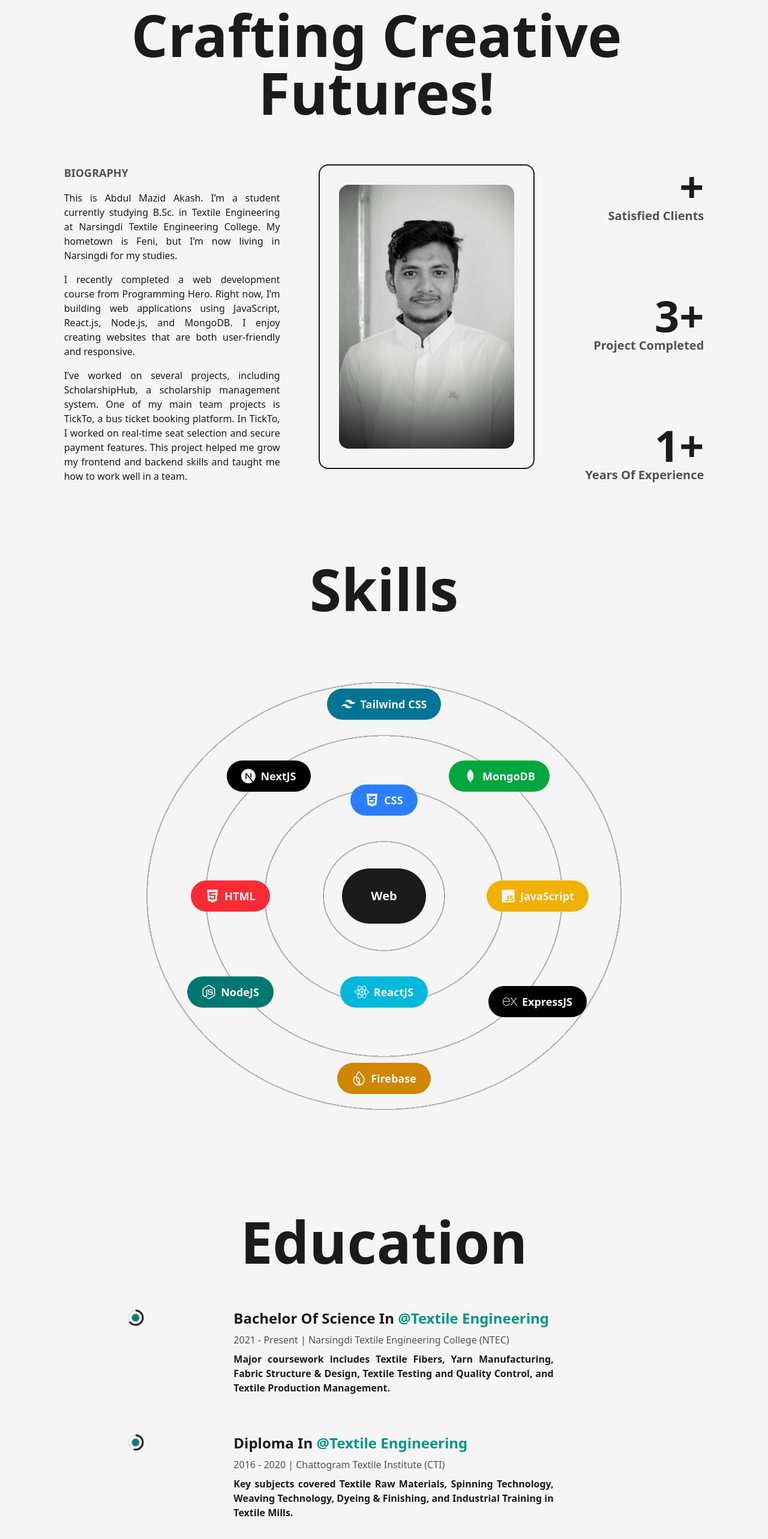
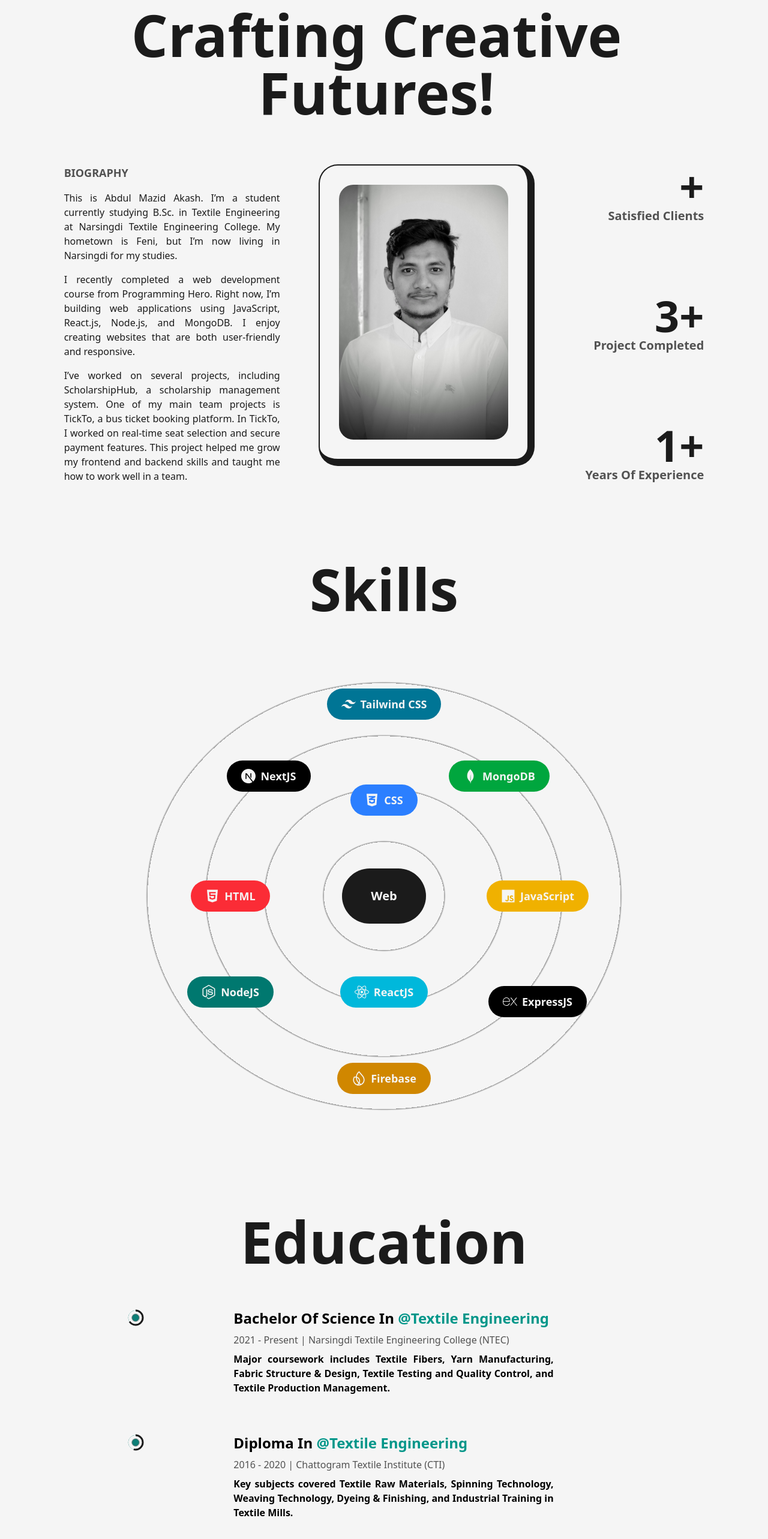
Before and after one commit to abdulmazidakash/f-next-js-portfolio-2025, a Next.js app: page /about in a window 1280 px wide. Shown: the part 164-2730 px from the top of the page at 60% size. Built offline with nearby package versions, Linux system fonts and the light colour scheme.

Commit message:
about page image border add

```diff
--- a/src/app/globals.css
+++ b/src/app/globals.css
@@ -1,7 +1,8 @@
 @import "tailwindcss";
 @plugin "daisyui";
 
-@theme  {
+
+@theme{
   --color-dark: #1b1b1b;
   --color-light: #f5f5f5;
   --color-primary: #b63e96;
--- a/src/app/projects/components/ProjectPage.jsx
+++ b/src/app/projects/components/ProjectPage.jsx
@@ -22,7 +22,7 @@ const FeaturedProject = ({ type, title, summary, img, link, github }) => {
       "
     >
       {/* Dark border box */}
-      <div className="absolute top-0 -right-2 sm:-right-3 -z-10 w-[101%] h-[102%] sm:h-[103%] rounded-[2rem] bg-dark rounded-br-3xl" />
+      <div className="absolute top-0 -right-2 sm:-right-3 -z-10 w-[101%] h-[102%] sm:h-[103%] rounded-[2rem] rounded-br-3xl" />
       {/* Image box */}
       <Link
         className="w-full cursor-pointer overflow-hidden rounded-lg"
--- a/src/components/Education.jsx
+++ b/src/components/Education.jsx
@@ -14,11 +14,11 @@ const Details = ({degree, department, companyLink, time, address, work}) =>{
 		whileInView={{y:0}}
 		transition={{duration:0.5, type:'spring'}}
 		>
-			<h3 className='capitalize font-bold text-xl sm:text-2xl md:text-xl lg:text-2xl mb-2 text-dark'>{degree}&nbsp;<a href={companyLink} target='_blank' className='text-teal-600 capitalize'>@{department}</a></h3>
+			<h3 className='capitalize font-bold text-xl sm:text-2xl md:text-xl lg:text-2xl mb-2'>{degree}&nbsp;<a href={companyLink} target='_blank' className='text-teal-600 capitalize'>@{department}</a></h3>
 			<span className='capitalize font-medium text-dark/75'>
 				{time} | {address}
 			</span>
-			<p className='w-full text-justify mt-2 font-semibold text-dark'>
+			<p className='w-full text-justify mt-2 font-semibold'>
 				{work}
 			</p>
 		</motion.div>
@@ -37,7 +37,7 @@ export default function Experience() {
 	<div className='my-32'>
 		<h2 className='w-full font-bold text-2xl sm:text-3xl md:text-4xl lg:text-6xl xl:text-8xl mb-4 sm:mb-6 md:mb-8 lg:mb-16 text-center text-dark'>Education</h2>
 
-		<div ref={ref} className='w-10/12 mx-auto relative '>
+		<div ref={ref} className='w-10/12 mx-auto relative text-black'>
 			{/* sidebar div  */}
 			<motion.div
 				style={{ scaleY: scrollYProgress }}
@@ -47,7 +47,6 @@ export default function Experience() {
 					top-0
 					w-[2px] sm:w-[3px] md:w-[3px] lg:w-[4px]
 					h-full
-					text-dark text-dark
 					bg-dark
 					origin-top
 				">
--- a/src/components/LiIcon.jsx
+++ b/src/components/LiIcon.jsx
@@ -9,10 +9,11 @@ export default function LiIcon({reference}) {
 		})
 return (
 <div>
-	<figure className='absolute  -left-13 sm:left-10 md:left-0 lg:left-0 stroke-dark'>
+	<figure className='absolute text-dark  -left-13 sm:left-10 md:left-0 lg:left-0 stroke-dark'>
 			<svg
 			className='
 			-rotate-90
+
 			md:w-[60px] md:h-[60px]
 			sm:w-[40px] sm:h-[40px]
 			'  width={'75'} height={'75'} viewBox='0 0 100 100'>
--- a/src/components/about/AboutPage.jsx
+++ b/src/components/about/AboutPage.jsx
@@ -60,15 +60,15 @@ export default function AboutPage() {
           - Order: Set to 'order-1' on mobile (to appear first) and 'lg:order-2' on large screens.
           - Large screens: Spans 3 columns ('lg:col-span-3').
         */}
-            <div className="col-span-1 lg:col-span-3 order-1 lg:order-2 relative h-max rounded-2xl border-2 border-solid border-dark bg-light p-4 lg:p-8">
+            <div className="col-span-1 lg:col-span-3 order-1 lg:order-2 relative h-max rounded-4xl border border-2 border-solid border-dark border-b-12 border-r-12 bg-light p-4 lg:p-8">
                 {/* dark border box */}
-                <div className="absolute top-0 -right-3 -z-10 w-[102%] h-[103%] rounded-[2rem] bg-dark"></div>
+                {/* <div className="absolute top-0 -right-3 -z-10 w-[102%] h-[103%] rounded-[2rem] bg-dark"></div> */}
                 <Image
                     sizes="(max-width: 768px) 100vw, (max-width: 1200px) 50vw, 33vw"
                     priority
                     src={profilePic}
                     alt="about-pic"
-                    className="w-full h-auto rounded-2xl"
+                    className="w-full h-auto rounded-3xl"
                 />
             </div>
 
```
